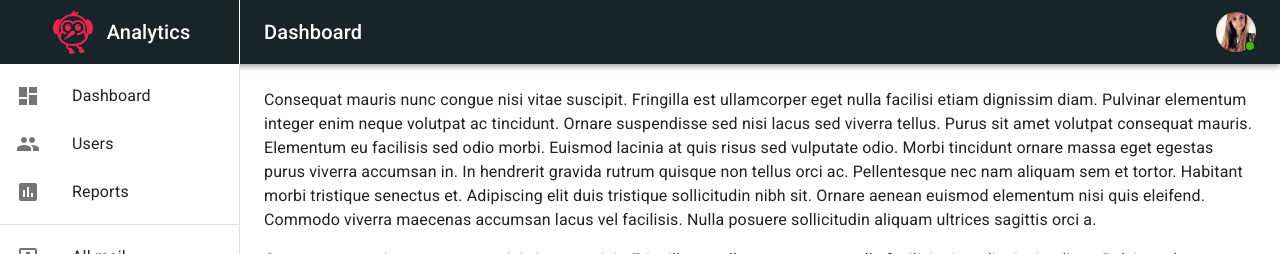
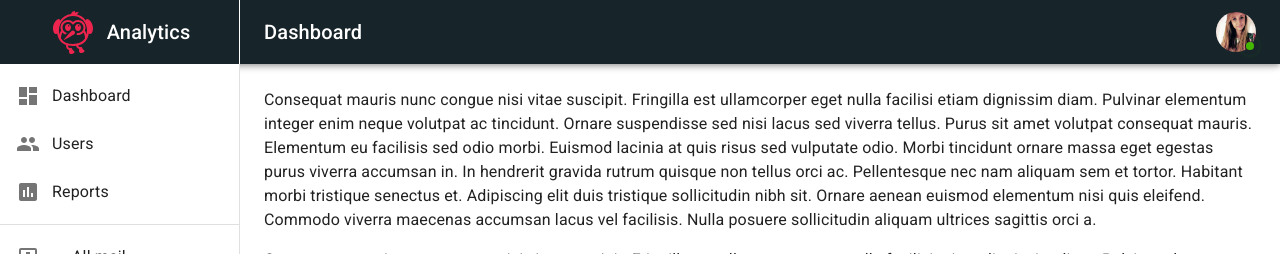
Before and after one commit to titprashantv/next-ts, a Next.js app: page / in a window 1280 px wide. Shown: the top 254 px of the page. Built offline with nearby package versions, Linux system fonts and the light colour scheme.

Commit message:
Add menu

```diff
--- a/components/navigation/ActiveLink.tsx
+++ b/components/navigation/ActiveLink.tsx
@@ -4,6 +4,7 @@ import {useRouter} from 'next/router'
 import Link from 'next/link'
 import {ListItemButton, ListItemIcon, ListItemText} from "@mui/material";
 import NavIcon from "./NavIcon";
+import {minWidth} from "@mui/system";
 
 interface Props {
     menuName: string;
@@ -41,7 +42,7 @@ const ActiveLink = (props: Props) => {
     return (
         <Link href={href} key={menuName}>
             <ListItemButton className={activeClass}>
-                <ListItemIcon>
+                <ListItemIcon sx={{minWidth: 36}}>
                     <NavIcon icon={menuIcon}/>
                 </ListItemIcon>
                 <ListItemText primary={menuName}/>
```
